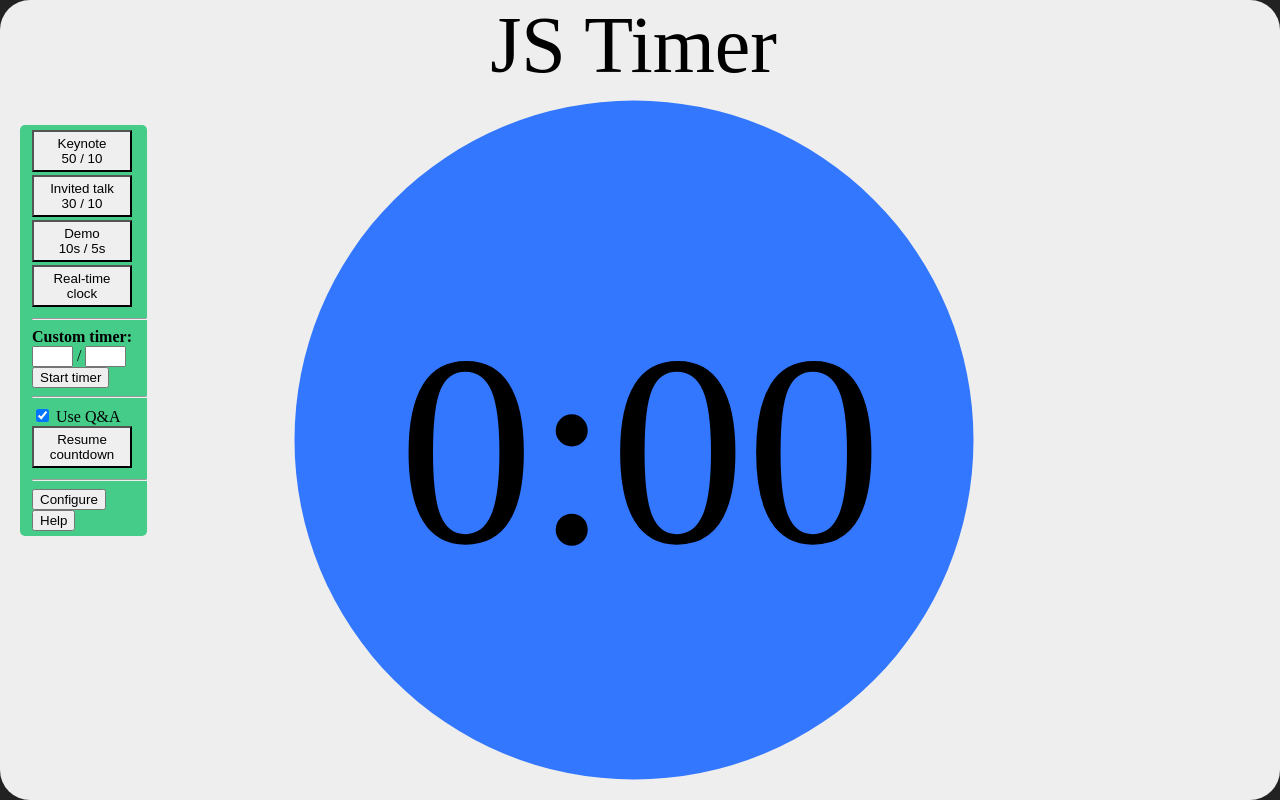
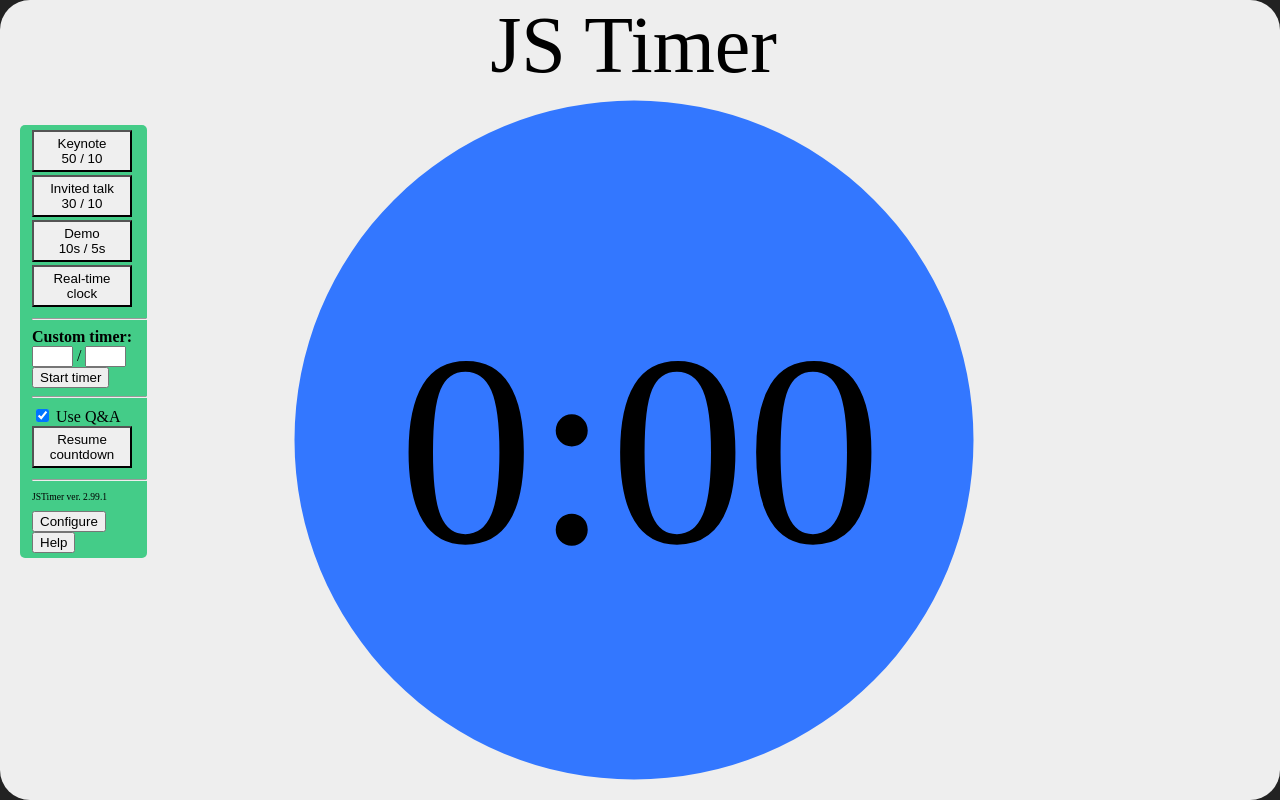
Before and after one commit to 48kRAM/jstimer, a plain HTML site: page full/index.html in a window 1280 px wide. Drawn offline with Linux system fonts and the light colour scheme.

Commit message:
Add version number to control GUI

```diff
--- a/full/index.html
+++ b/full/index.html
@@ -36,6 +36,7 @@
         <button onClick="beginTiming()">Resume countdown</button>
 	</div>
 	<hr/>
+	<p id="version"></p>
 	<button onClick="goConfigure()">Configure</button>
 	<button onClick="goHelp()">Help</button>
     </div>
--- a/full/timer.css
+++ b/full/timer.css
@@ -89,3 +89,6 @@ td#configtable {
 	border-radius: 8px;
 	padding: 20px;
 }
+#version {
+	font-size: .6em;
+}
--- a/full/timer.js
+++ b/full/timer.js
@@ -3,6 +3,8 @@ var ticks=0, mins=0, secs=0, counter, timeStr, talkPart=0, qaTime, talkLen, elap
 // Global configuration array
 var jstConfig = {
 };
+// App versoin
+var jstVersion="2.99.1";
 
 function initConfig() {
     // Define some initial defaults if local storage not setup yet
@@ -207,6 +209,7 @@ function setupGui() {
 	},
 	{'type':'keydown','disable_in_input':true} );
     }
+    $("#version").html("JSTimer ver. "+jstVersion);
 }
 function goConfigure() {
     if(ticks>0) {
```
